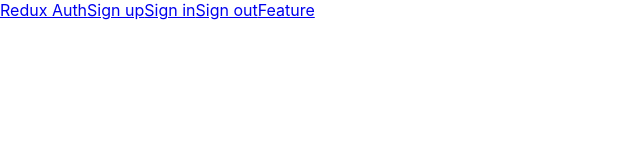
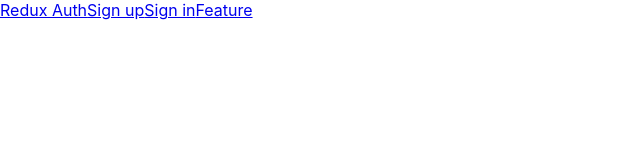
Before and after one commit to Javierz299/React-testing, a React (Create React App) app: page /post in a window 1280 px wide. Shown: the top 160 px of the page, without its empty margins (0-640 px from the left). Built offline with nearby package versions, Linux system fonts and the light colour scheme.

Commit message:
conditionally rendering sign in and out

```diff
--- a/src/client/components/Header/Header.js
+++ b/src/client/components/Header/Header.js
@@ -1,13 +1,22 @@
 import React from 'react'
 import { Link } from 'react-router-dom'
+import { useSelector } from 'react-redux'
 
 const Header = () => {
+    const state = useSelector(state => state.authReducer.authenticated)
+
+    console.log("state from header",state)
+
+
     return (
         <div>
             <Link to="/" >Redux Auth</Link>
             <Link to="/signup" >Sign up</Link>
-            <Link to="/signin" >Sign in</Link>
+            {state === "" ?
+            <Link to="/signin" >Sign in</Link> :
             <Link to="/signout" >Sign out</Link>
+            }
+
             <Link to="/feature" >Feature</Link>
         </div>
     )
```
Also changed, not shown: 1 other file (tests, documents, lock files or other folders).
